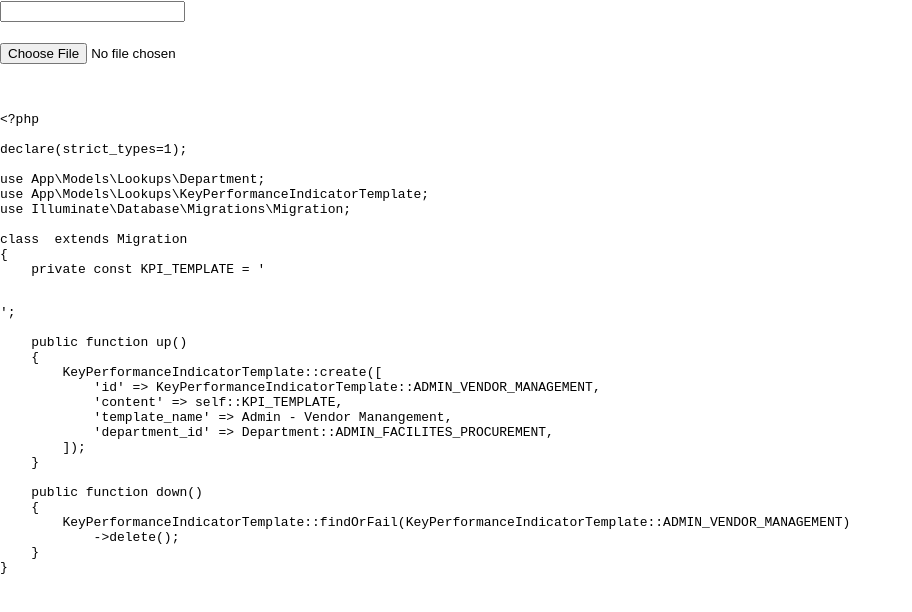
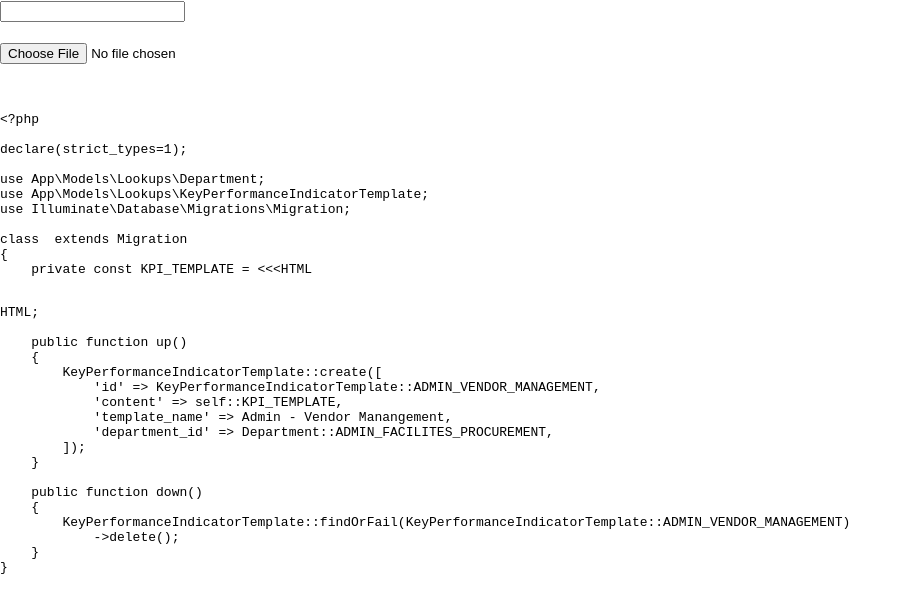
Before and after one commit to scarfaceshing/xlsx_to_html_table, a React (Create React App) app: page / in a window 1280 px wide. Shown: the top 612 px of the page, without its empty margins (0-912 px from the left). Built offline with nearby package versions, Linux system fonts and the light colour scheme.

Commit message:
Update App.tsx

```diff
--- a/src/pages/App.tsx
+++ b/src/pages/App.tsx
@@ -174,14 +174,14 @@ use Illuminate\\Database\\Migrations\\Migration;
 
 class ${this.state.title} extends Migration
 {
-    private const KPI_TEMPLATE = '`}
+    private const KPI_TEMPLATE = <<<HTML`}
                 </pre>
                 <pre>
                     {this.state.htmlPreview}
                 </pre>
                 <pre>
                     {`
-';
+HTML;
 
     public function up()
     {
```
